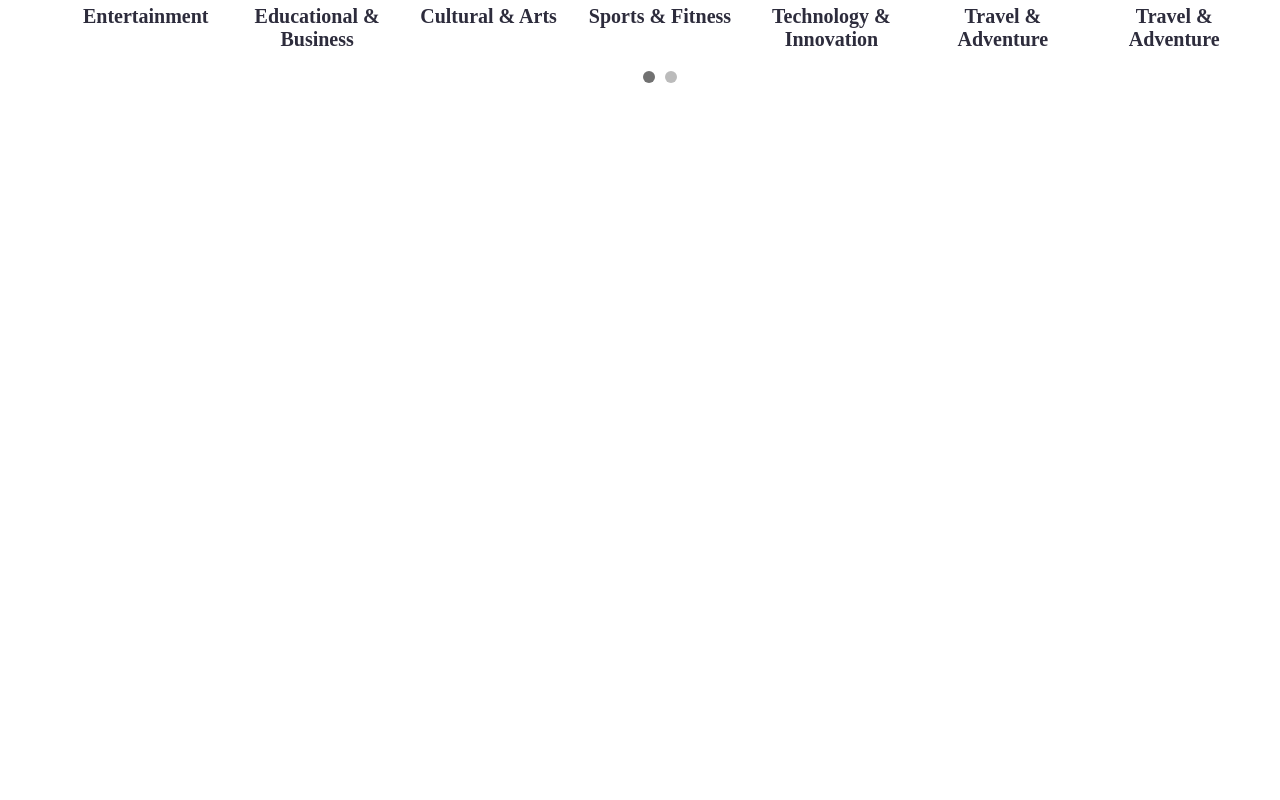
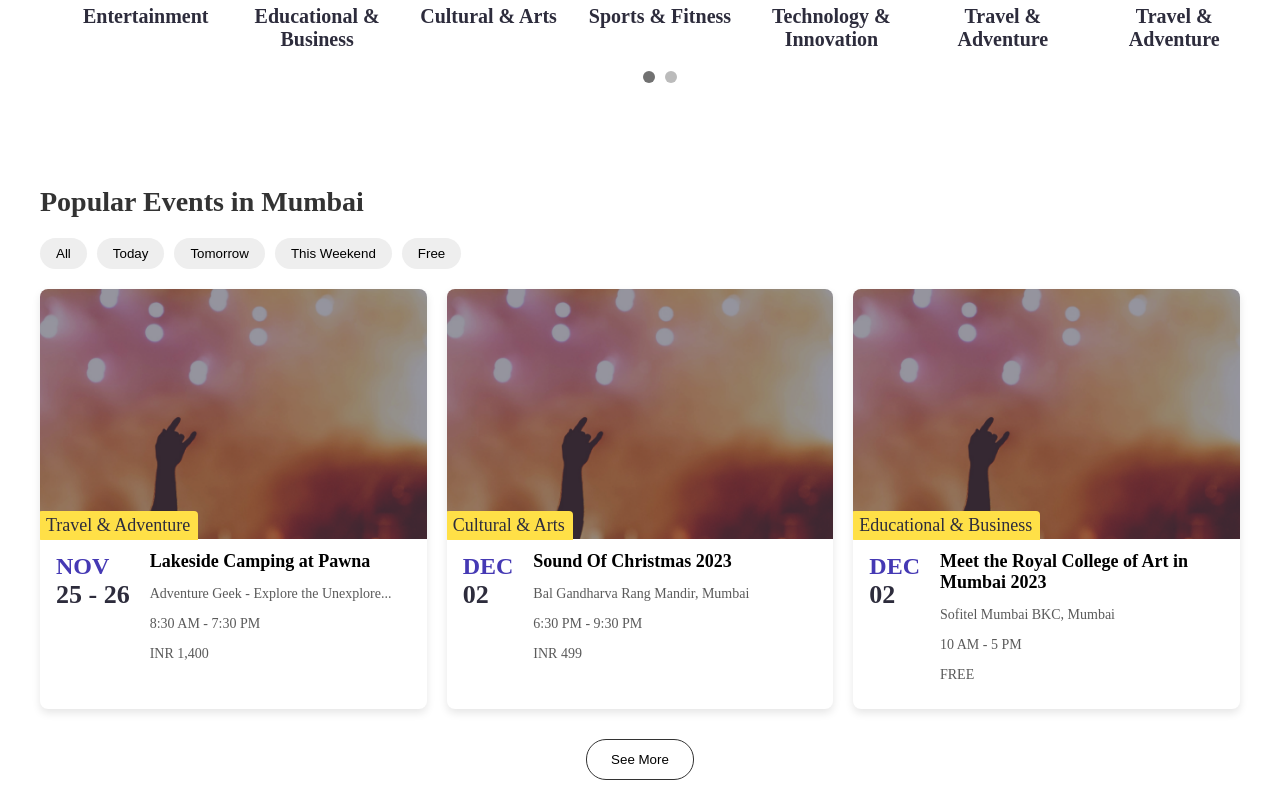
Before and after one commit to ali-mansour21/ActiveVibe, a React (Vite) app in the folder frontend/: page / in a window 1280 px wide. Shown: the part 826-1626 px from the top of the page. Before the commit the page ends 969 px from the top, so only its background shows below. Built offline with nearby package versions, Linux system fonts and the light colour scheme.

Commit message:
Style the event card

```diff
--- a/frontend/src/pages/components/EventCard.jsx
+++ b/frontend/src/pages/components/EventCard.jsx
@@ -14,7 +14,6 @@ const EventCard = ({ event }) => {
           <p className="event-location">{event.location}</p>
           <p className="event-time">{event.time}</p>
           <p className="event-price">{event.price}</p>
-          <p className="event-interested">{event.interested} interested</p>
         </div>
       </div>
       <div className="event-category">{event.category}</div>
--- /dev/null
+++ b/frontend/src/pages/components/EventSection.jsx
@@ -0,0 +1,61 @@
+import EventCard from "./EventCard";
+import "../styles/eventsection.css";
+import logo from "../../assets/landing/Hero.png";
+const events = [
+  {
+    title: "Lakeside Camping at Pawna",
+    month: "NOV",
+    day: "25 - 26",
+    location: "Adventure Geek - Explore the Unexplore...",
+    time: "8:30 AM - 7:30 PM",
+    price: "INR 1,400",
+    interested: "14",
+    imageUrl: logo,
+    category: "Travel & Adventure",
+  },
+  {
+    title: "Sound Of Christmas 2023",
+    month: "DEC",
+    day: "02",
+    location: "Bal Gandharva Rang Mandir, Mumbai",
+    time: "6:30 PM - 9:30 PM",
+    price: "INR 499",
+    interested: "16",
+    imageUrl: logo,
+    category: "Cultural & Arts",
+  },
+  {
+    title: "Meet the Royal College of Art in Mumbai 2023",
+    month: "DEC",
+    day: "02",
+    location: "Sofitel Mumbai BKC, Mumbai",
+    time: "10 AM - 5 PM",
+    price: "FREE",
+    interested: "",
+    imageUrl: logo,
+    category: "Educational & Business",
+  },
+];
+
+const EventsSection = () => {
+  return (
+    <div className="events-section">
+      <h2>Popular Events in Mumbai</h2>
+      <div className="event-filters">
+        <button>All</button>
+        <button>Today</button>
+        <button>Tomorrow</button>
+        <button>This Weekend</button>
+        <button>Free</button>
+      </div>
+      <div className="events-grid">
+        {events.map((event, index) => (
+          <EventCard key={index} event={event} />
+        ))}
+      </div>
+      <button className="see-more-button">See More</button>
+    </div>
+  );
+};
+
+export default EventsSection;
--- a/frontend/src/pages/components/Home.jsx
+++ b/frontend/src/pages/components/Home.jsx
@@ -1,5 +1,6 @@
 import Header from "../../components/Header";
 import Categories from "./Categories";
+import EventsSection from "./EventSection";
 import LandingPage from "./LandingPage ";
 
 const Home = () => {
@@ -9,6 +10,7 @@ const Home = () => {
       <Header isAuthenticated={isAuthenticated} />
       <LandingPage />
       <Categories />
+      <EventsSection />
     </>
   );
 };
--- a/frontend/src/pages/styles/eventcard.css
+++ b/frontend/src/pages/styles/eventcard.css
@@ -2,22 +2,22 @@
 .event-card {
   background-color: #fff;
   border-radius: 8px;
+  height: 420px;
   box-shadow: 0 4px 8px rgba(0, 0, 0, 0.1);
   overflow: hidden;
   position: relative;
-  display: flex;
-  flex-direction: column;
-  justify-content: space-between;
 }
 
 .event-image {
   width: 100%;
-  height: 150px;
+  height: 250px;
   object-fit: cover;
 }
 
 .event-details {
-  padding: 16px;
+  display: flex;
+  gap: 20px;
+  padding: 10px 16px;
 }
 
 .event-date {
@@ -25,19 +25,23 @@
   flex-direction: column;
   align-items: flex-start;
   font-weight: bold;
-  color: #ff5a5f;
+  color: #ffe047;
 }
 
 .event-month {
-  font-size: 14px;
+  color: #4539b4;
+  font-weight: 900;
+  font-size: 24px;
 }
 
 .event-day {
-  font-size: 20px;
+  color: #2d2c3c;
+  font-weight: bold;
+  font-size: 26px;
 }
 
 .event-info {
-  margin-top: 8px;
+  margin-top: -10px;
 }
 
 .event-title {
@@ -50,16 +54,19 @@
 .event-price,
 .event-interested {
   font-size: 14px;
-  color: #555;
+  color: #5a5a5a;
 }
 
 .event-category {
-  background-color: #ff5a5f;
-  color: white;
+  background-color: #ffe047;
+  color: #2d2c3c;
   padding: 4px 8px;
   position: absolute;
-  bottom: 8px;
-  left: 8px;
-  border-radius: 4px;
-  font-size: 12px;
+  top: 222px;
+  left: -2px;
+  border-bottom-right-radius: 0px;
+  border-bottom-left-radius: 4px;
+  border-top-right-radius: 4px;
+  border-top-left-radius: 4px;
+  font-size: 18px;
 }
--- /dev/null
+++ b/frontend/src/pages/styles/eventsection.css
@@ -0,0 +1,51 @@
+.events-section {
+  margin: 0 auto;
+  padding: 20px 20px;
+  max-width: 1200px;
+}
+
+.events-section h2 {
+  font-size: 28px;
+  margin-bottom: 20px;
+  color: #333;
+}
+
+.event-filters {
+  display: flex;
+  gap: 10px;
+  margin-bottom: 20px;
+}
+
+.event-filters button {
+  padding: 8px 16px;
+  border: none;
+  background-color: #eee;
+  border-radius: 20px;
+  cursor: pointer;
+  transition: background-color 0.3s;
+}
+
+.event-filters button:hover {
+  background-color: #ddd;
+}
+
+.events-grid {
+  display: grid;
+  grid-template-columns: repeat(auto-fit, minmax(300px, 1fr));
+  gap: 20px;
+}
+
+.see-more-button {
+  margin: 30px auto 0;
+  display: block;
+  padding: 12px 24px;
+  border: 1px solid #333;
+  background-color: white;
+  border-radius: 20px;
+  cursor: pointer;
+  transition: background-color 0.3s;
+}
+
+.see-more-button:hover {
+  background-color: #f0f0f0;
+}
```
